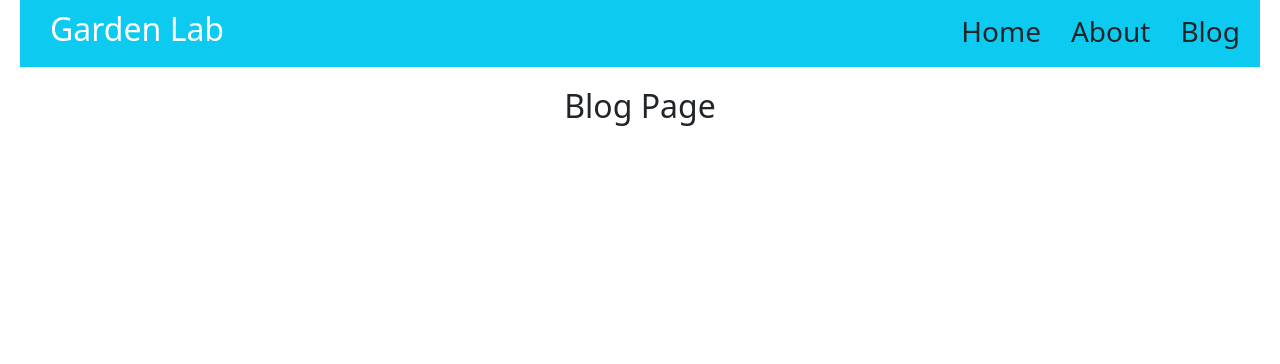
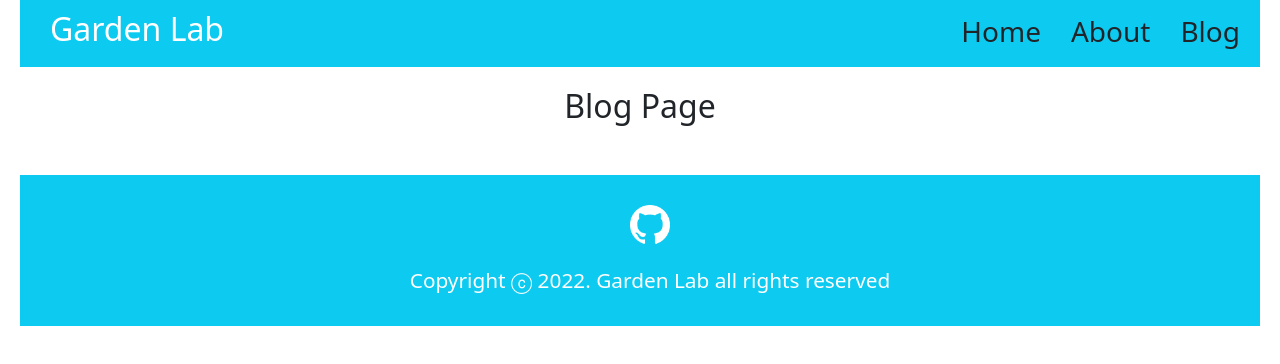
Before and after one commit to Garden-Lab/garden-lab-pages, a React (Create React App) app: page /blog in a window 1280 px wide. Shown: the top 364 px of the page. Built offline with nearby package versions, Linux system fonts and the light colour scheme.

Commit message:
:sparkles: Footer 생성 및 github 링크 추가

```diff
--- a/src/App.js
+++ b/src/App.js
@@ -10,6 +10,7 @@ import Home from "./pages/Home";
 import Blog from "./pages/Blog";
 import Abort from "./pages/About";
 import NotFound from "./pages/Errors/NotFound";
+import Footer from "./components/Footer";
 
 function App() {
     return (
@@ -22,6 +23,7 @@ function App() {
                     <Route path="/abort" element={<Abort/>}></Route>
                     <Route path="*" element={<NotFound/>}></Route>
                 </Routes>
+                <Footer/>
             </BrowserRouter>
         </div>
     );
--- /dev/null
+++ b/src/components/Footer/index.css
@@ -0,0 +1,20 @@
+.footer {
+    float: bottom;
+    margin: 50px 20px 20px;
+    padding-left: 20px;
+    background: #0dcaf0;
+}
+
+.footer p {
+    font-size: 1.3rem;
+    font-weight: 300;
+    text-align: center;
+    color: white;
+    padding-bottom: 30px;
+}
+
+.github-icon {
+    margin: 30px 5px 20px 5px;
+    width: 40px;
+    height: 40px;
+}
--- /dev/null
+++ b/src/components/Footer/index.js
@@ -0,0 +1,17 @@
+import React from "react";
+import './index.css';
+
+const Footer = () => {
+    return (
+        <div className="footer">
+            <div className="social-link-list">
+                <a href="https://github.com/Garden-Lab" target="_blank">
+                    <img className="github-icon" src={process.env.PUBLIC_URL + '/github_64.png'}/>
+                </a>
+            </div>
+            <p>Copyright ⓒ 2022. Garden Lab all rights reserved</p>
+        </div>
+    );
+};
+
+export default Footer;
```
Also changed, not shown: public/github_64.png (added).
